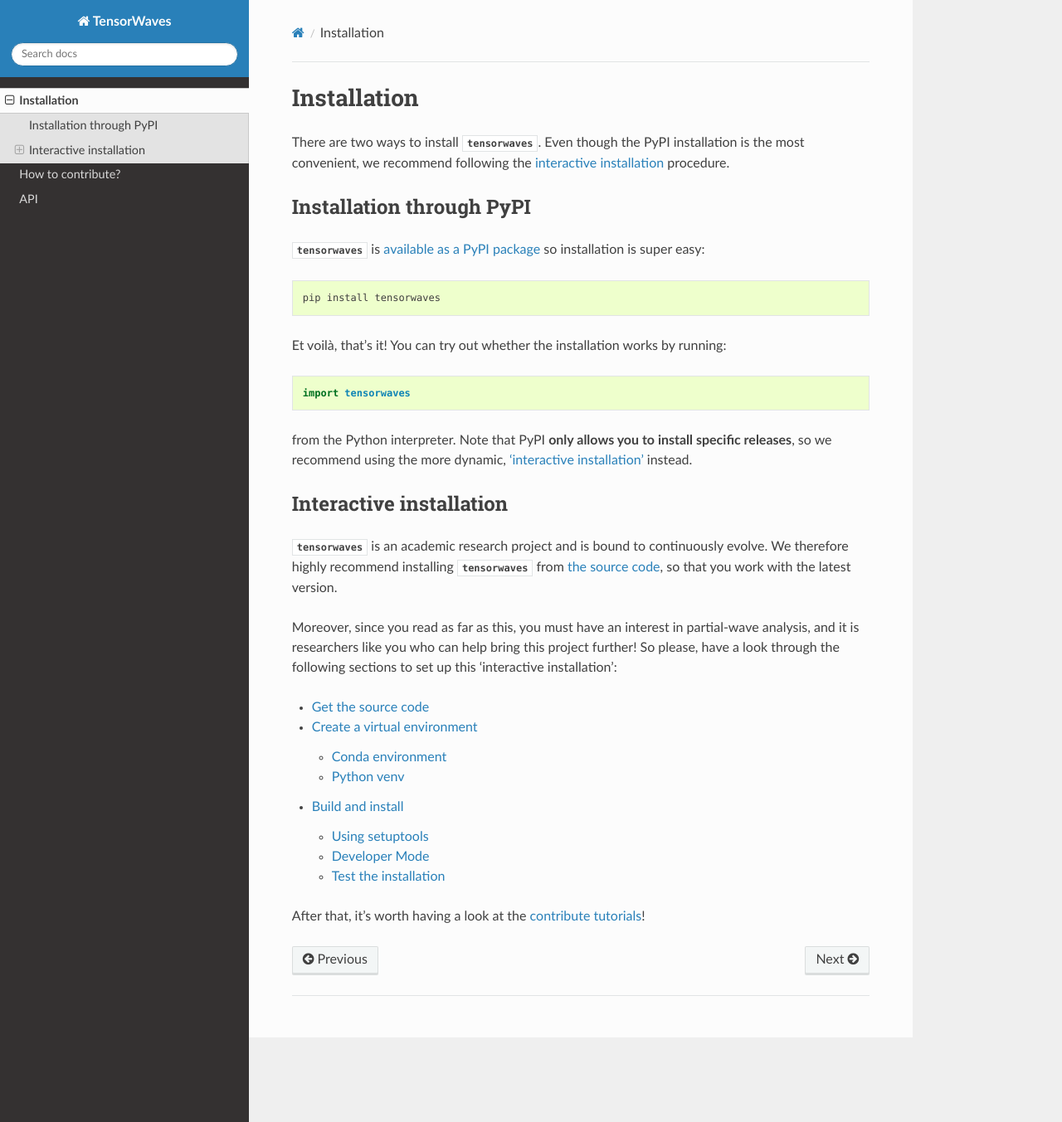
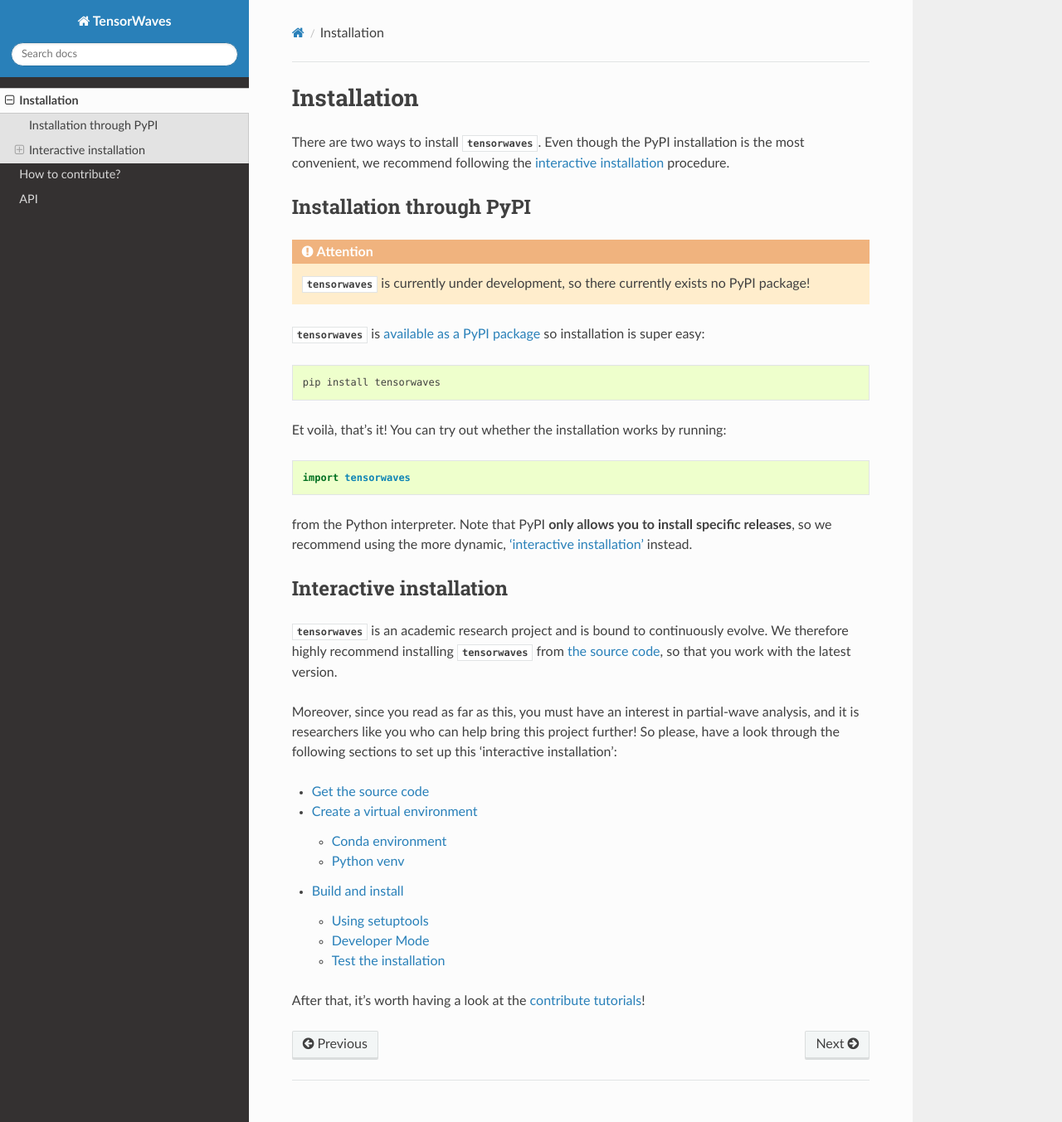
Before and after one commit to ComPWA/tensorwaves, a Sphinx documentation site: the page built from doc/installation.rst, in a window 1280 px wide and 1353 px high. Shown: the whole window at 83% size. Built offline with Sphinx 7.4.7 and the Read the Docs theme 2.0.0, drawn with Linux system fonts in a browser that asks for light colours; pages that are not in the unit, such as notebooks, are missing from menus.

Commit message:
docs: add comment no pip package

```diff
--- a/doc/installation.rst
+++ b/doc/installation.rst
@@ -8,6 +8,11 @@ installation <installation:Interactive installation>` procedure.
 
 Installation through PyPI
 ^^^^^^^^^^^^^^^^^^^^^^^^^
+
+.. attention::
+
+  `tensorwaves` is currently under development, so there currently exists no
+  PyPI package!
 
 `tensorwaves` is `available as a PyPI package <https://pypi.org/>`_ so
 installation is super easy:
```
